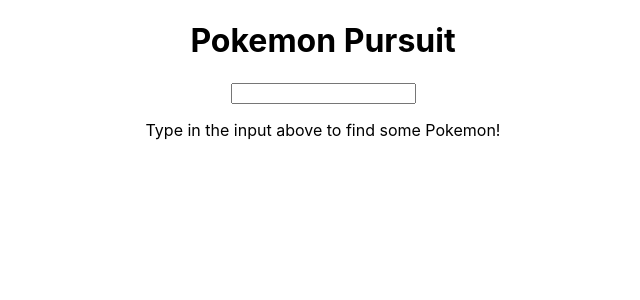
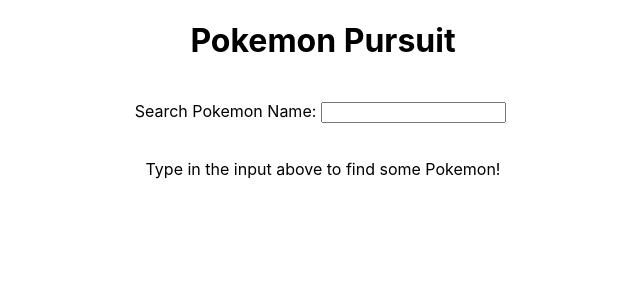
Before and after one commit to robbiejaeger/pokemon-pursuit, a React (Create React App) app: page / in a window 1280 px wide. Shown: the top 300 px of the page, without its empty margins (317-957 px from the left). Built offline with nearby package versions, Linux system fonts and the light colour scheme.

Commit message:
Add basic styling

```diff
--- a/src/App.css
+++ b/src/App.css
@@ -1,3 +1,13 @@
 .App {
   text-align: center;
 }
+
+input {
+  margin: 20px 5px;
+}
+
+.pokemon {
+  border: 1px solid black;
+  max-width: 200px;
+  margin: 10px auto;
+}
--- a/src/App.tsx
+++ b/src/App.tsx
@@ -63,11 +63,14 @@
     <div className="App">
       <h1>Pokemon Pursuit</h1>
 
-      <input
-        value={searchTerm}
-        onChange={handleSearchChange}
-        type="text"
-      />
+      <label>
+        Search Pokemon Name:
+        <input
+          value={searchTerm}
+          onChange={handleSearchChange}
+          type="text"
+        />
+      </label>
 
       <ShowAppState appState={appState} searchTerm={searchTerm} />
 
--- a/src/PokemonList.tsx
+++ b/src/PokemonList.tsx
@@ -7,7 +7,7 @@
 function PokemonList({ pokemonResults }: PokemonListProps) {
   const pokemonEls = pokemonResults.map(pokemon => {
     return (
-      <article key={pokemon.id}>
+      <article className="pokemon" key={pokemon.id}>
         <h2>{pokemon.name}</h2>
         <p>{pokemon.classfication}</p>
       </article>
```
Also changed, not shown: 1 other file (tests, documents, lock files or other folders).
